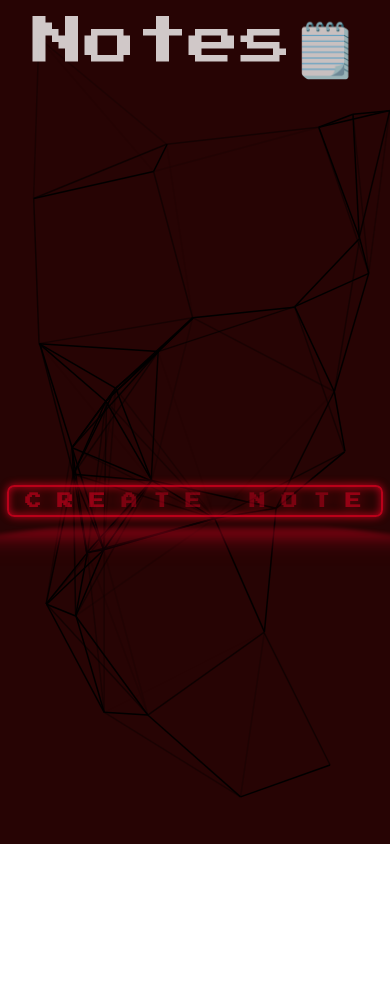
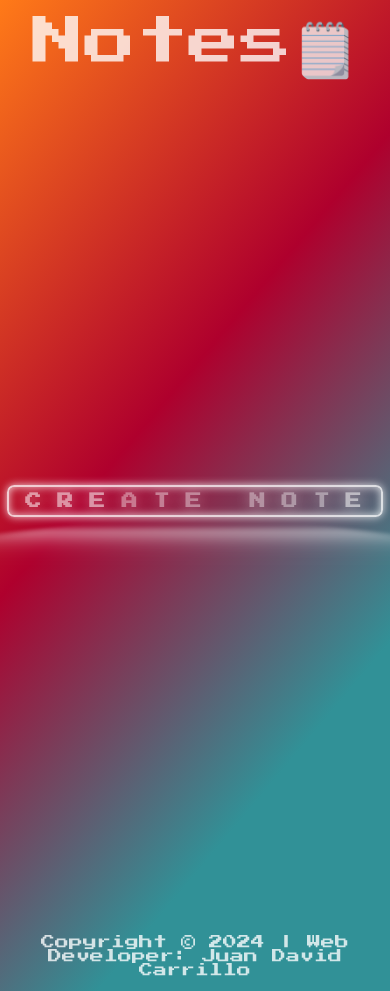
Before and after one commit to KighteW3/crud-note-vite, a website: page html/index.html in a window 390 px wide. Shown: the top 991 px of the page. Drawn offline with Linux system fonts and the light colour scheme.

Commit message:
Add new background at body, Delete fund  particle.js
Se agrego el nuevo fondo de la aplicacion, se ve mas agradable, elimine el de las particulas Js,  tambien modifique el Desing responsive de la pagina con el boton y pequeños ajustes en las cajas 1 y 2

```diff
--- a/html/index.html
+++ b/html/index.html
@@ -36,10 +36,7 @@
               ></textarea>
             </form>
             <button id="bottomSave" type="submit" class="btnSave">
-              <img
-                src="../src/font/plus-circle-o-svgrepo-com.svg"
-                alt="pluSave"
-              />
+              <img src="../src/font/plus-svgrepo-com.svg" alt="pluSave" />
             </button>
           </div>
           <!-- form > box2 -->
@@ -49,14 +46,11 @@
     </main>
     <!-- Main -->
 
-    <!-- particles css -->
-    <div id="particles-js"></div>
+    <!-- footer -->
     <footer id="bottomFooter">
       Copyright © 2024 | Web Developer: Juan David Carrillo
     </footer>
     <!-- script -->
     <script src="../dist/index.js"></script>
-    <script src="/src/js/particles.min.js"></script>
-    <script src="/src/js/particles.js"></script>
   </body>
 </html>
--- a/src/css/bottomCreateNote.css
+++ b/src/css/bottomCreateNote.css
@@ -1,7 +1,7 @@
 /* Bottom Create Note */
 
 :root {
-  --glow-color: hsla(351, 100%, 50%, 0.857);
+  --glow-color: #ffffff;
 }
 
 *,
@@ -82,7 +82,7 @@
 }
 
 .glowing-btn:hover {
-  color: rgba(0, 0, 0, 0.8);
+  color: rgba(133, 131, 131, 0.9);
   text-shadow: none;
   animation: none;
 }
--- a/src/css/index.css
+++ b/src/css/index.css
@@ -11,15 +11,7 @@ body {
   display: flex;
   flex-direction: column;
   min-height: 100vh;
-}
-
-#particles-js {
-  background: #270404;
-  position: fixed;
-  width: 100%;
-  height: 100%;
-  top: 0;
-  z-index: -1;
+  background: linear-gradient(130deg, #ff7a18, #af002d 41.07%, #319197 76.05%);
 }
 
 header {
@@ -61,7 +53,7 @@ section {
 .box1 {
   width: 420px;
   height: 520px;
-  background: rgba(255, 255, 255, 0.4);
+  background: rgba(255, 255, 255, 0.3);
   -webkit-backdrop-filter: blur(20px);
   backdrop-filter: blur(20px);
   border: 2px solid rgba(255, 255, 255, 0.6);
@@ -73,7 +65,7 @@ section {
   font-family: "Roboto Mono", cursive;
   width: 400px;
   height: 750px;
-  background: rgba(255, 255, 255, 0.4);
+  background: rgba(255, 255, 255, 0.3);
   -webkit-backdrop-filter: blur(20px);
   backdrop-filter: blur(20px);
   border: 2px solid rgba(255, 255, 255, 0.6);
@@ -96,7 +88,7 @@ section {
 }
 
 .box2::-webkit-scrollbar-thumb {
-  background-color: rgb(50, 12, 12);
+  background-color: rgb(217, 213, 213, 0.6);
   border-radius: 10px;
 }
 
@@ -110,12 +102,12 @@ section {
   .box1 {
     justify-self: center;
     width: 350px;
-    height: 300px;
+    height: 350px;
   }
 
   .box2 {
     width: 350px;
-    height: 450px;
+    height: 410px;
   }
 }
 
@@ -195,7 +187,7 @@ input[type="text"]::placeholder {
 }
 
 #writenote::-webkit-scrollbar-thumb {
-  background-color: rgb(50, 12, 12);
+  background-color: rgb(217, 213, 213, 0.6);
   border-radius: 10px;
 }
 
--- a/src/js/particles.js
+++ /dev/null
@@ -1,110 +0,0 @@
-particlesJS({
-  particles: {
-    number: {
-      value: 75,
-      density: {
-        enable: true,
-        value_area: 800,
-      },
-    },
-    color: {
-      value: "#ffffff",
-    },
-    shape: {
-      type: "",
-      stroke: {
-        width: 0,
-        color: "#000000",
-      },
-      polygon: {
-        nb_sides: 5,
-      },
-      image: {
-        src: "img/github.svg",
-        width: 100,
-        height: 100,
-      },
-    },
-    opacity: {
-      value: 0.5,
-      random: false,
-      anim: {
-        enable: false,
-        speed: 1,
-        opacity_min: 0.1,
-        sync: false,
-      },
-    },
-    size: {
-      value: 1,
-      random: true,
-      anim: {
-        enable: true,
-        speed: 40,
-        size_min: 0.1,
-        sync: false,
-      },
-    },
-    line_linked: {
-      enable: true,
-      distance: 180,
-      color: "#000",
-      opacity: 3,
-      width: 1.5,
-    },
-    move: {
-      enable: true,
-      speed: 3,
-      direction: "none",
-      random: false,
-      straight: false,
-      out_mode: "out",
-      bounce: false,
-      attract: {
-        enable: false,
-        rotateX: 600,
-        rotateY: 1200,
-      },
-    },
-  },
-  interactivity: {
-    detect_on: "canvas",
-    events: {
-      onhover: {
-        enable: false,
-        mode: "repulse",
-      },
-      onclick: {
-        enable: false,
-        mode: "push",
-      },
-      resize: true,
-    },
-    modes: {
-      grab: {
-        distance: 400,
-        line_linked: {
-          opacity: 1,
-        },
-      },
-      bubble: {
-        distance: 400,
-        size: 40,
-        duration: 2,
-        opacity: 8,
-        speed: 3,
-      },
-      repulse: {
-        distance: 160,
-        duration: 0.4,
-      },
-      push: {
-        particles_nb: 4,
-      },
-      remove: {
-        particles_nb: 2,
-      },
-    },
-  },
-  retina_detect: true,
-});
```
Also changed, not shown: dist/index.js, src/js/particles.min.js (deleted).
